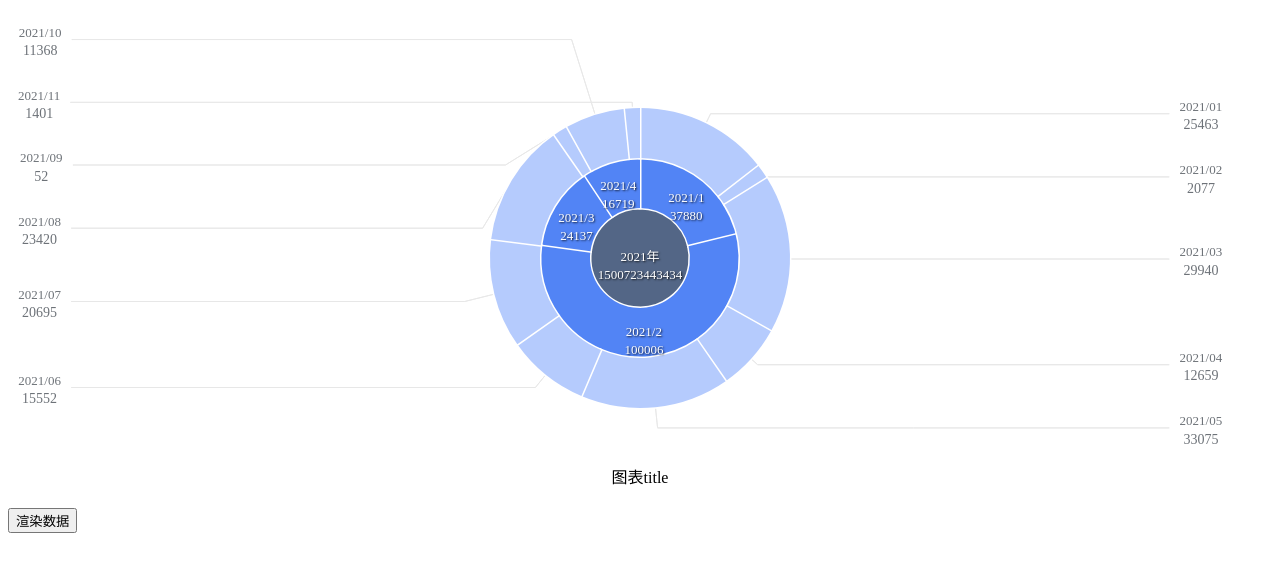
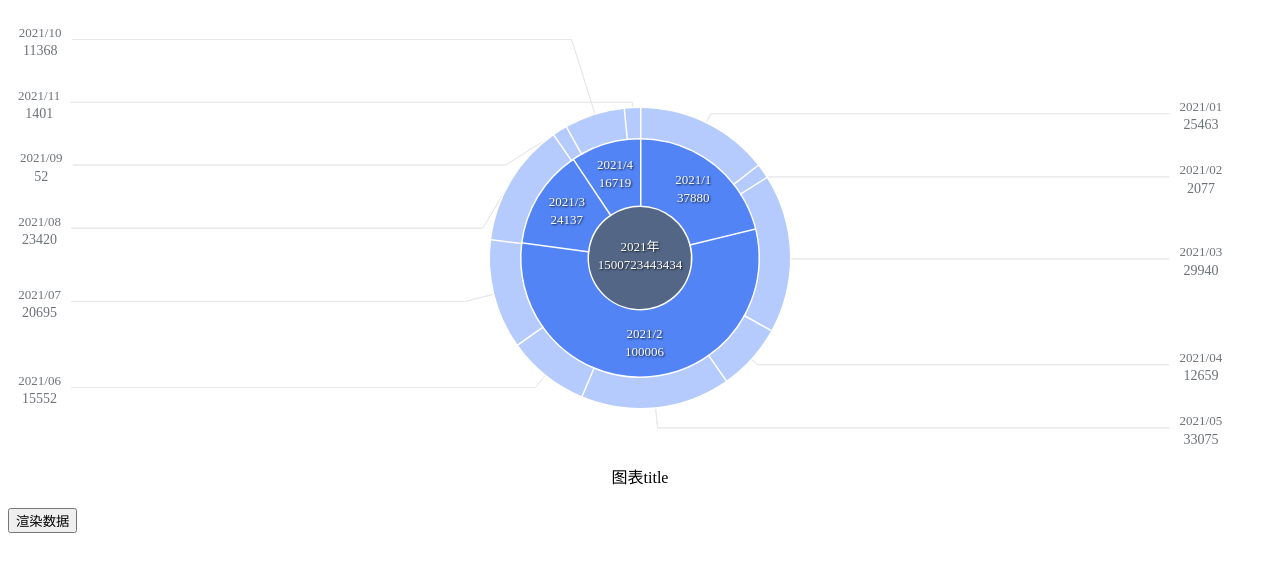
Before and after one commit to dwqdaiwenqi/simple-sunburst-chart, a website: page demo/index.html in a window 1280 px wide. Drawn offline with Linux system fonts and the light colour scheme.

Commit message:
feat(index): 圆环动态配置&碰撞机制完善

```diff
--- a/demo/index.html
+++ b/demo/index.html
@@ -11,8 +11,6 @@
   <button id="btn1">渲染数据</button>
   <script type="module">
     import Sunburst from '../src/index.js'
-
-
 
     let data = [[
       {"name":"2021年","value":1500723443434,"meta":{"type":"year","value":10214343,"title":"2021年","name":"2021年","format":"YYYY"}}
@@ -55,9 +53,9 @@
         $el: document.querySelector('#place'),
         gap: 3,
         levels: [
-          { color: '#536686',font:{ shadowOffsetX:1,shadowOffsetY:1,shadowBlur:2,shadowColor:'rgba(0,0,0,.8)' } },
-          { color: '#5284f5',font:{ shadowOffsetX:1,shadowOffsetY:1,shadowBlur:2,shadowColor:'rgba(0,0,0,.8)'  }},
-          { color: '#b5cbfd' ,font:{ tx:0,mode:'break-world'}},
+          { radius:.35, color: '#536686',font:{ shadowOffsetX:1,shadowOffsetY:1,shadowBlur:2,shadowColor:'rgba(0,0,0,.8)' } },
+          { radius:.8, color: '#5284f5',font:{ shadowOffsetX:1,shadowOffsetY:1,shadowBlur:2,shadowColor:'rgba(0,0,0,.8)'  }},
+          { radius:1, color: '#b5cbfd' ,font:{ tx:0,mode:'break-world'}},
         ],
         title:{
           text:'图表title',
@@ -65,6 +63,7 @@
           x:0,
           y:20,
         },
+        // effect:'toggleElement',
         line:{
           // color:'black'
         },
--- a/src/index.js
+++ b/src/index.js
@@ -199,7 +199,7 @@ export default function SunburstChart(config) {
 
             if( abs(
               asin(line.dir.clone().cross(new Vec(1,0)))
-            ) < .087){
+            ) < .1){
               line.x2 = line2.x1
               line.y2 = line2.y1
             }else{
@@ -219,18 +219,23 @@ export default function SunburstChart(config) {
             // 与 tangent 直线相交就行
             if(interactive.intersectionExist!==null){
 
-              if( abs(
-                tangentLine.dir.clone().cross(new Vec(1,0))
-              ) < .087){
-                line.x2 = line2.x1
-                line.y2 = line2.y1
-              }else{
+              if(tangentLine.dir.x>0 && interactive.x > line.x2 ){
+                interactive.x = line.x2
+                interactive.y = line.y2
+              }
+
+              if(tangentLine.dir.x<0 && interactive.x <  line.x2 ){
+                interactive.x = line.x2
+                interactive.y = line.y2
+              }
+
               line.x2 = interactive.x
               line.y2 = interactive.y
 
+
               line2.x1 = interactive.x
               line2.y1 = interactive.y
-              }
+
           }
           }
         }
@@ -270,7 +275,7 @@ export default function SunburstChart(config) {
 
         if (o.depth !==config.data.length-1) {
           labelName.x = x
-          labelName.y = y
+          labelName.y = y - 10
 
           labelValue.x = labelName.x
           labelValue.y = labelName.y + 18
@@ -314,7 +319,6 @@ export default function SunburstChart(config) {
 
             labelValue.x = labelName.x
             labelValue.y = labelName.y + 16
-
 
             boundingCircle.x = labelName.x
             boundingCircle.y = labelName.y+5
@@ -383,15 +387,23 @@ export default function SunburstChart(config) {
 
       const processedData = processData({ data, min: config.min });
 
-      const stepRadius = config.radius / processedData.length;
+      const radius = config.levels.map((item,i)=>{
+        return item.radius ??  (i + 1) / config.levels.length
+      })
+
+      const eachRadiusConf = radius.map((val,i)=>{
+        if(i===0) return {ir:0,or:val}
+        return {ir:radius[i-1],or:val}
+      })
 
       for (let i = 0, len = processedData.length; i < len; i++) {
         const children = processedData[i];
-        const radius = (i / len) * config.radius;
+        const radiusConf = eachRadiusConf[i]
 
-        const levelConfig =  config.levels?.[i]
-        const font = Object.assign({tx:0,ty:0,font:'13px Regular',mode:'break-world'},levelConfig.font ??{})
-        const co = levelConfig?.color;
+        const levelConf =  config.levels?.[i]
+
+        const font = Object.assign({tx:0,ty:0,font:'13px Regular',mode:'break-world'},levelConf.font ??{})
+        const co = levelConf?.color;
 
         const depthChilds = [];
         for (let j = 0, len = children.length; j < len; j++) {
@@ -412,8 +424,8 @@ export default function SunburstChart(config) {
           }
 
           const ring = Ring({
-            innerRadius: radius,
-            outerRadius: radius + stepRadius,
+            innerRadius: radiusConf.ir * config.radius,
+            outerRadius: radiusConf.or * config.radius,
             startRadian,
             endRadian,
           });
@@ -441,18 +453,17 @@ export default function SunburstChart(config) {
             const { x, y } = ring.getCenterPo();
             ring.add(textName);
             textName.x = x + font.tx
-            textName.y = y + font.ty
+            textName.y = y + font.ty - 10
             textName.font = font.font
             textName.z = Depth.text
             textName.name = 'labelName'
             const textValue = Text({ text: childData.value });
             ring.add(textValue);
             textValue.font = font.font
-            textValue.x = x + font.tx
-            textValue.y = y + 18+ font.ty
+            textValue.x = textName.x + font.tx
+            textValue.y = textName.y + 18+font.ty
             textValue.z = Depth.text
             textValue.name = 'labelValue'
-
 
             textName.shadowBlur = textValue.shadowBlur = font.shadowBlur
             textName.shadowOffsetX = textValue.shadowOffsetX = font.shadowOffsetX
@@ -564,6 +575,8 @@ export default function SunburstChart(config) {
 
       stage.getShapes().forEach((item,i) => {
         item.onClick(() => {
+
+          if(config.effect==='toggleElement'){
             if(this.currentClickElement&&this.currentClickElement===item){
               this.currentClickElement = null
               this.handleElementCancel&&this.handleElementCancel(item)
@@ -572,9 +585,10 @@ export default function SunburstChart(config) {
               });
             }else{
               this.currentClickElement = item
-
-
-
+              that.handleElementClick(item.userParams);
+            }
+          }else{
+            this.currentClickElement = item
             that.handleElementClick(item.userParams);
           }
 
@@ -593,11 +607,11 @@ export default function SunburstChart(config) {
             n.globalAlpha = n === item ? 1 : 0.3;
           });
 
-
+          if(config.effect==='toggleElement'){
             if(this.currentClickElement){
               this.currentClickElement.globalAlpha = 1
             }
-
+          }
 
           this.currentMousemoveElement = item
         });
@@ -605,6 +619,7 @@ export default function SunburstChart(config) {
         item.onMouseout(() => {
           this.$tooltip.style.display = 'none'
 
+          if(config.effect==='toggleElement'){
             if(!this.currentClickElement){
               this._rings.forEach((n) => {
                 n.globalAlpha = 1;
@@ -613,10 +628,19 @@ export default function SunburstChart(config) {
               this._rings.forEach((n) => {
                 n.globalAlpha = .3;
               });
+
               if(this.currentClickElement){
                 this.currentClickElement.globalAlpha = 1
               }
+
             }
+
+          }else{
+            this._rings.forEach((n) => {
+              n.globalAlpha = 1;
+            });
+          }
+
 
           this.currentMousemoveElement = null
 
@@ -625,7 +649,7 @@ export default function SunburstChart(config) {
       stage.onMouseout(() => {
         this.$tooltip.style.display = 'none'
 
-
+        if(config.effect==='toggleElement'){
           if(!this.currentClickElement){
             this._rings.forEach((n) => {
               n.globalAlpha = 1;
@@ -634,10 +658,19 @@ export default function SunburstChart(config) {
             this._rings.forEach((n) => {
               n.globalAlpha = .3;
             });
+
             if(this.currentClickElement){
               this.currentClickElement.globalAlpha = 1
             }
+
           }
+
+        }else{
+          this._rings.forEach((n) => {
+            n.globalAlpha = 1;
+          });
+        }
+
 
         this.currentMousemoveElement = null
       });
```
Lines whose indentation alone changed are shown as unchanged.
